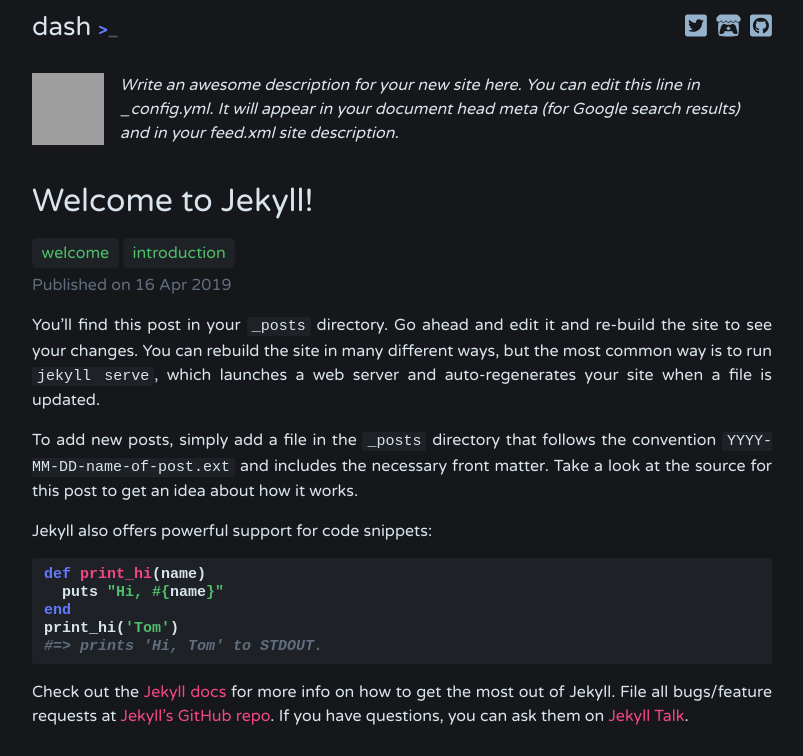
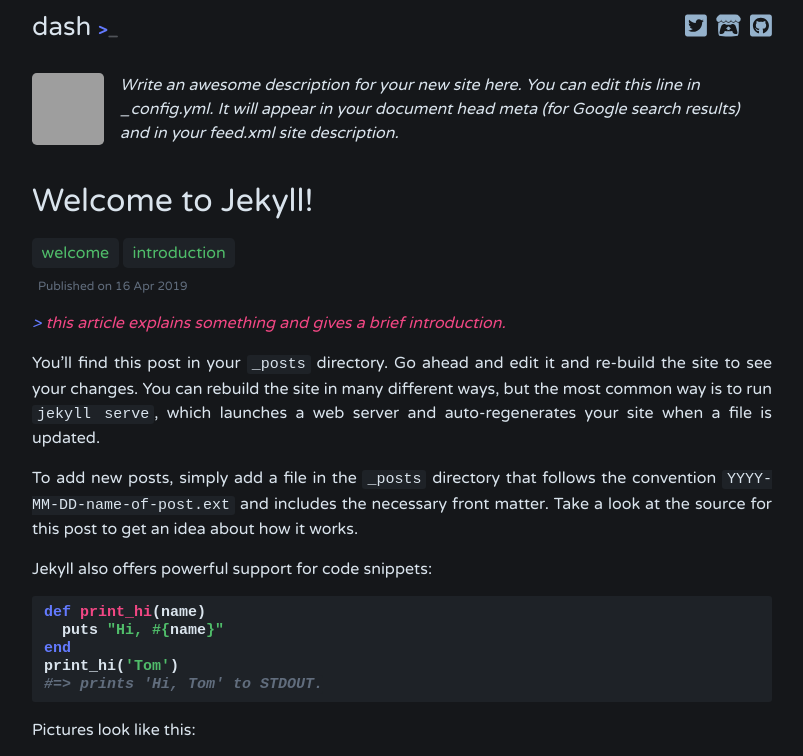
Before and after one commit to bitbrain/jekyll-dash, a Jekyll site: the page built from _posts/2019-04-16-welcome-to-jekyll2.md, in a window 1280 px wide. Shown: the top 756 px of the page, without its empty margins (238-1041 px from the left). Built offline with Jekyll 4.4.1, drawn with Linux system fonts in a browser that asks for light colours; nearby versions of some CDN libraries; comment, search, counter and statistics services are not loaded; grey boxes are pictures that could not be loaded.

Commit message:
Update theme

```diff
--- a/_layouts/post.html
+++ b/_layouts/post.html
@@ -11,7 +11,7 @@
   </div>
   <div class="post-date">Published on {{ page.date | date_to_string }}</div>
   {% if page.description != null %}
-  <div class="post-description">{{ page.description }}</div>
+  <div class="post-description"><span class="color-blue">> </span>{{ page.description }}</div>
   {% endif %}
   {{ content }}
 </div>
--- a/_posts/2019-04-16-welcome-to-jekyll2.md
+++ b/_posts/2019-04-16-welcome-to-jekyll2.md
@@ -1,6 +1,7 @@
 ---
 layout: post
 title:  "Welcome to Jekyll!"
+description: this article explains something and gives a brief introduction.
 tags: welcome introduction
 ---
 You’ll find this post in your `_posts` directory. Go ahead and edit it and re-build the site to see your changes. You can rebuild the site in many different ways, but the most common way is to run `jekyll serve`, which launches a web server and auto-regenerates your site when a file is updated.
@@ -17,6 +18,10 @@
 #=> prints 'Hi, Tom' to STDOUT.
 {% endhighlight %}
 
+Pictures look like this:
+
+![image](https://picsum.photos/200)
+
 Check out the [Jekyll docs][jekyll-docs] for more info on how to get the most out of Jekyll. File all bugs/feature requests at [Jekyll’s GitHub repo][jekyll-gh]. If you have questions, you can ask them on [Jekyll Talk][jekyll-talk].
 
 [jekyll-docs]: https://jekyllrb.com/docs/home
--- a/_sass/dash/_layout.scss
+++ b/_sass/dash/_layout.scss
@@ -53,6 +53,7 @@
      margin-right: 1em;
      width: 72px;
      height: 72px;
+     border-radius: 0.3em;
    }
  }
 
@@ -63,12 +64,27 @@
 
 .post-title {
     color: $color-foreground;
+    text-align: left;
+}
+
+.post-description {
+  margin-top: 1em;
+  color: $color-pink;
+  font-style: italic;
 }
 
 .post {
   .post-date {
-    margin-top: 0.5em;
+    margin-top: 1em;
     color: $color-foreground-dark;
+    font-size: 12px;
+    margin-top: 1em;
+    margin-left: 0.5em;
+  }
+
+  img {
+    border-radius: 0.3em;
+    width: 100%;
   }
 }
 
@@ -153,3 +169,7 @@
     font-size: $post-link-font-size * 1.25;
   }
 }
+
+blockquote {
+  color: $color-orange;
+}
```
